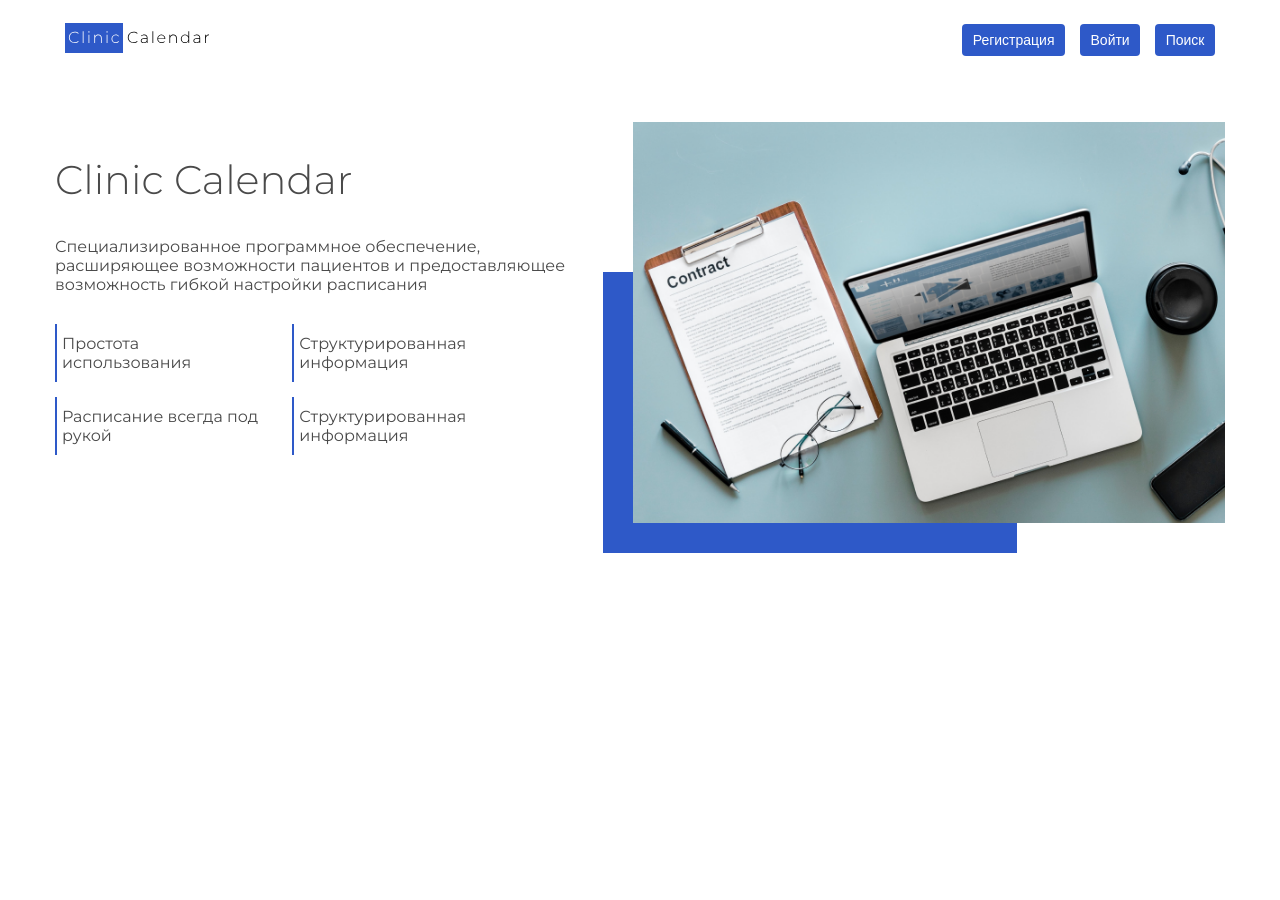
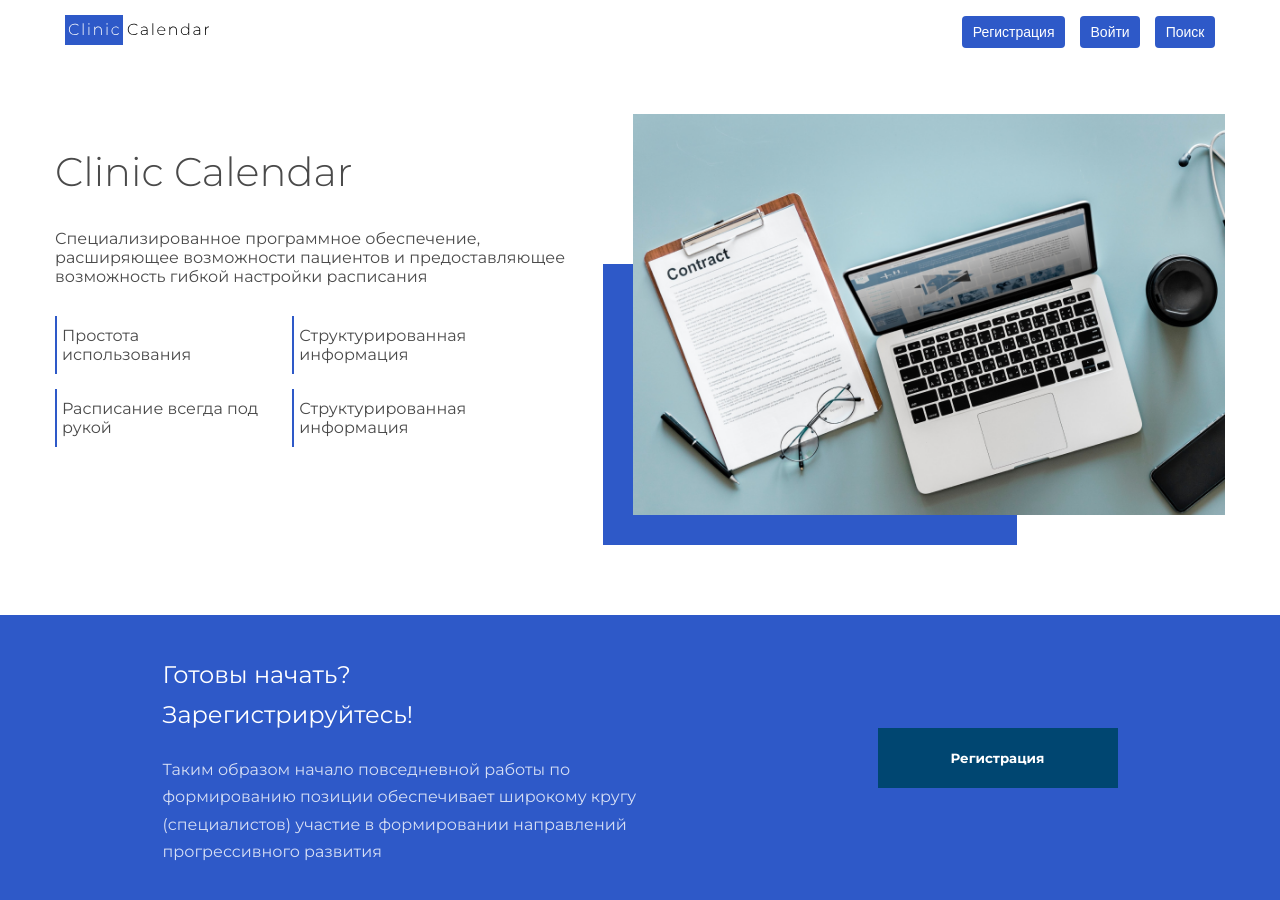
Before and after one commit to dmitrii-artuhov/clinic_calendar, a React (Create React App) app in the folder client/: page / in a window 1280 px wide. Before the commit the page ends 800 px from the top, so only its background shows below. Built offline with nearby package versions, Linux system fonts and the light colour scheme; the HTML template or start-up script is replaced by a standard one.

Commit message:
splash line - register block

```diff
--- a/client/src/App.js
+++ b/client/src/App.js
@@ -3,6 +3,7 @@ import React, { Component, Fragment } from 'react';
 // components
 import Header from './components/Header/Header';
 import Content from './components/Content/Content';
+import Offer from './components/Offer/Offer';
 
 // styles
 import './index.scss';
@@ -13,6 +14,7 @@ export class App extends Component {
       <Fragment>
         <Header />
         <Content />
+        <Offer />
       </Fragment>
     );
   }
--- /dev/null
+++ b/client/src/components/Offer/Offer.js
@@ -0,0 +1,29 @@
+import React, { Component } from 'react';
+
+import './Offer.scss';
+import './media.scss';
+
+export class Offer extends Component {
+	render() {
+		return (
+			<section className="section">
+				<div className="container offer">
+					<div className="offer__info">
+						<h2>
+							Готовы начать? <br />
+							Зарегистрируйтесь!
+						</h2>
+						<p>
+							Таким образом начало повседневной работы по формированию позиции обеспечивает широкому кругу (специалистов) участие в формировании направлений прогрессивного развития
+						</p>
+					</div>
+					<div className="offer__register">
+						<button className="offer__button">Регистрация</button>
+					</div>
+				</div>
+			</section>
+		);
+	}
+}
+
+export default Offer;
--- /dev/null
+++ b/client/src/components/Offer/Offer.scss
@@ -0,0 +1,44 @@
+.section {
+	margin-top: 100px;
+	width: 100%;
+	padding: 20px 0;
+	box-sizing: border-box;
+	background-color: #2E59C8;
+}
+
+.offer {
+	display: flex;
+	flex-wrap: wrap;
+	justify-content: space-around;
+	align-items: center;
+
+	&__info {
+		color: #fff;
+		max-width: 500px;
+
+		h2 {
+			font-family: 'Montserrat', sans-serif;
+			font-weight: 400;
+			line-height: 170%;
+		}
+
+		p {
+			font-family: 'Montserrat', sans-serif;
+			line-height: 170%;
+			opacity: .8;
+		}
+	}
+
+	&__button {
+		width: 240px;
+		height: 60px;
+		cursor: pointer;
+		background-color: #004671;
+		border: none;
+		outline: none;
+		padding: 15px 20px;
+		font-family: 'Montserrat', sans-serif;
+		color: #fff;
+		font-weight: 700;
+	}
+}
--- /dev/null
+++ b/client/src/components/Offer/media.scss
@@ -0,0 +1,21 @@
+@media(max-width: 992px) {
+	.offer {
+		&__info {
+			h2 {
+				font-size: 22px;
+			}
+
+			p {
+				font-size: 14px;
+			}
+		}
+	}
+}
+
+@media(max-width: 768px) {
+	.offer {
+		&__info {
+			margin-bottom: 20px;
+		}
+	}
+}
--- a/client/src/index.scss
+++ b/client/src/index.scss
@@ -5,3 +5,8 @@
 	box-sizing: border-box;
 	width: 100%;
 }
+
+body {
+	margin: 0;
+	padding: 0;
+}
```
